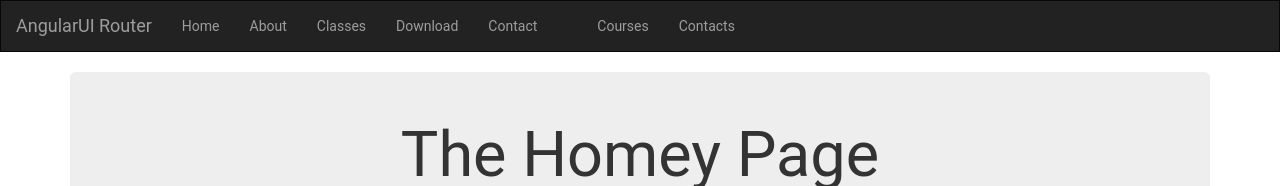
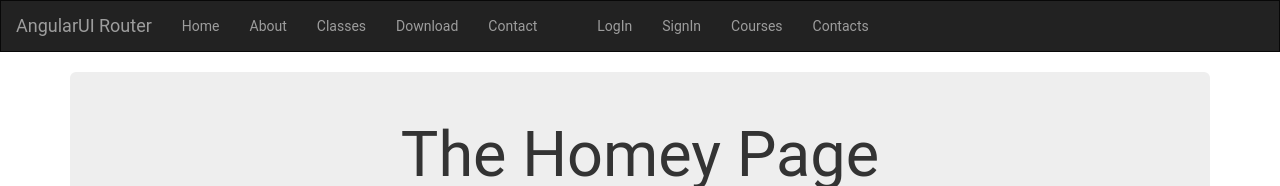
Before and after one commit to ranadas/AngUIRouter, a website: page app/index.html in a window 1280 px wide. Shown: the top 186 px of the page. Drawn offline with nearby package versions, Linux system fonts and the light colour scheme; some packages are replaced by stand-ins of ours.

Commit message:
adding login & register views placeholder

```diff
--- a/app/index.html
+++ b/app/index.html
@@ -23,6 +23,8 @@
         <li><a ui-sref="download">Download</a></li>
         <li><a ui-sref="location">Contact</a></li>
         <li><a> </a></li>
+        <li><a ui-sref="login">LogIn</a></li>
+        <li><a ui-sref="register">SignIn</a></li>
         <li><a ui-sref="courses">Courses</a></li>
         <li><a ui-sref="contacts">Contacts</a></li>
 
```
Also changed, not shown: app/dist/views/partial-login.html (added), app/dist/views/partial-register.html (added).
